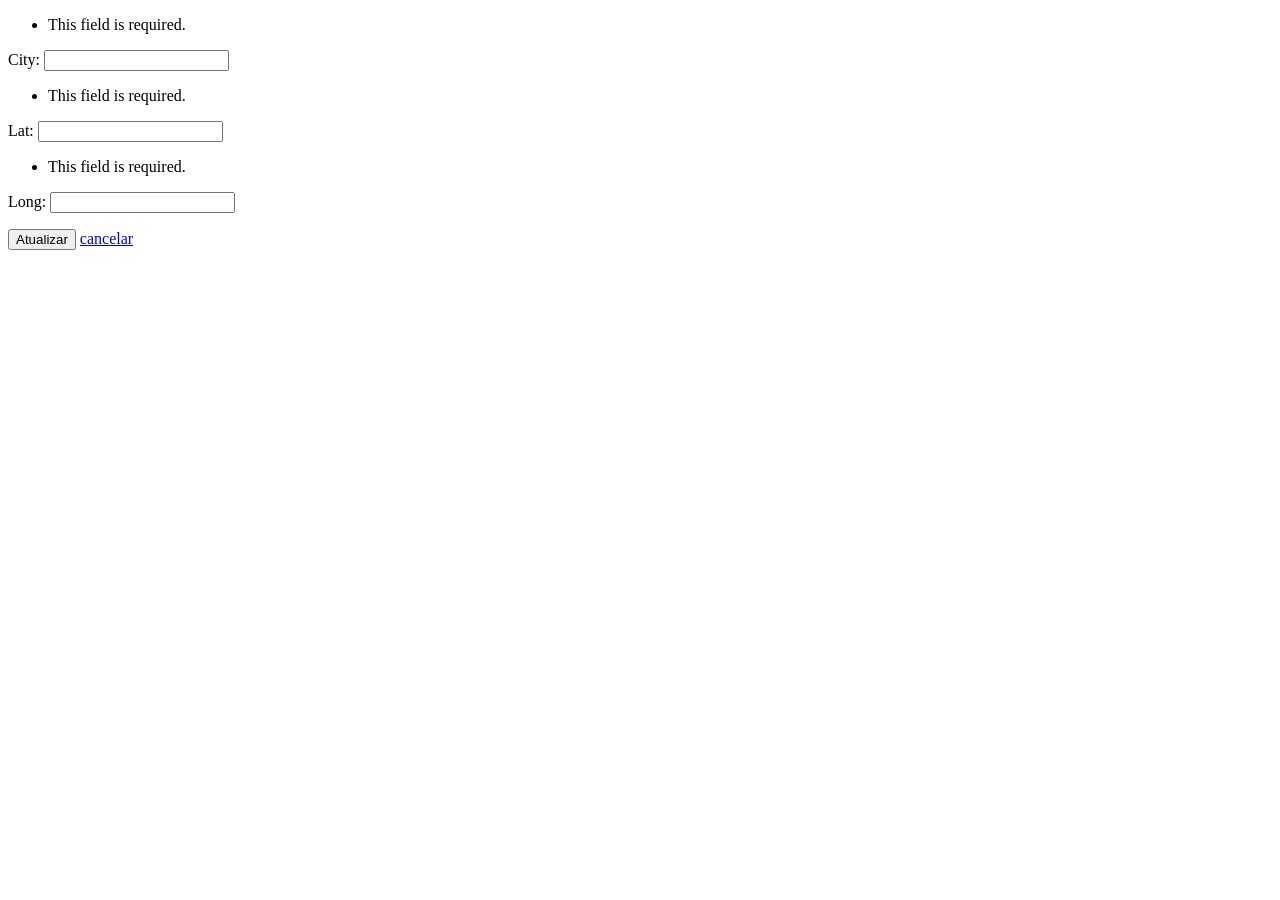
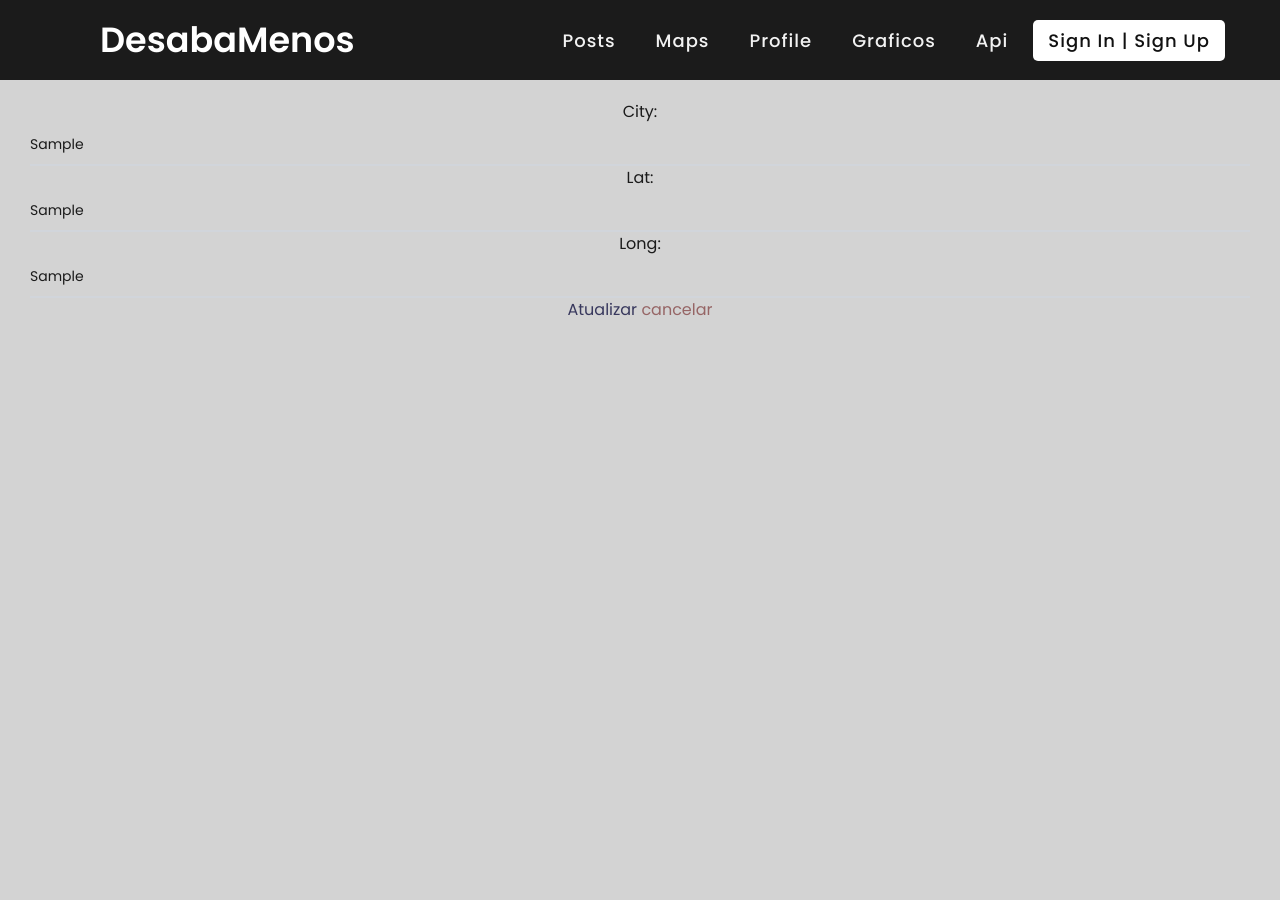
Before and after one commit to EwertonRosendo/ProjectFaculdade, a Django app: page /api/edit/1 in a window 1280 px wide. Before the commit the page ends 250 px from the top, so only its background shows below. Run offline with Django 4.2, Linux system fonts and the light colour scheme; tables that the repository leaves empty hold one stand-in row (values such as "Sample post"); some libraries are stand-ins or nearby versions.

Commit message:
gg trabalho

```diff
--- a/website/templates/edit.html
+++ b/website/templates/edit.html
@@ -1,17 +1,37 @@
 <!DOCTYPE html>
+{% load static%}
 <html lang="en">
 <head>
     <meta charset="UTF-8">
     <meta http-equiv="X-UA-Compatible" content="IE=edge">
+    <link rel="stylesheet" href="{% static 'css/post/post.css' %}">
+    <script src="https://cdn.tailwindcss.com"></script>
     <meta name="viewport" content="width=device-width, initial-scale=1.0">
     <title>Document</title>
 </head>
 <body>
-    <form action="{% url 'edit_location' location %}" method="POST">
+    <nav>
+          <div class="logo">DesabaMenos</div>
+          <input type="checkbox" id="click">
+          <label for="click" class="menu-btn">
+            <i class="fas fa-bars"></i>
+          </label>
+          <ul>
+            <li><a href="{% url 'post' %}">Posts</a></li>
+            <li><a id="home" class="#" href="{% url 'maps' %}">Maps</a></li>
+            <li><a id="blog" class="#" href="{% url 'profile' %}">Profile</a></li>
+            <li><a id="profile" href="{% url 'graficos' %}">Graficos</a></li>
+            <li><a id="maps" href="{% url 'api' %}">Api</a></li>
+            <li><a id="about" class='active'href="{% url 'account' %}">Sign In | Sign Up</a></li>
+          </ul>
+    </nav>
+    <div class="content">
+        <form action="{% url 'edit_location' location %}" method="POST">
         {% csrf_token %}
         {{form.as_p}}
-        <button type="submit">Atualizar</button>
-        <a href="{% url 'api' %}">cancelar</a>
+        <button type="submit" style="color:rgb(56, 56, 93) ;">Atualizar</button>
+        <a href="{% url 'api' %}" style="color:rgb(150, 101, 101) ;">cancelar</a>
     </form>
+    </div>
 </body>
 </html>
--- a/website/views.py
+++ b/website/views.py
@@ -134,12 +134,13 @@
 def location_edit(request, location_pk):
 
     location = Location.objects.get(pk=location_pk)
-    form = LocationForm(request.POST, instance=location)
+    form = LocationForm(request.POST or None, instance=location)
 
     if request.POST:
         if form.is_valid():
             form.save()
             return redirect('api')
+
     context = {
         'form': form,
         'location': location_pk
```
